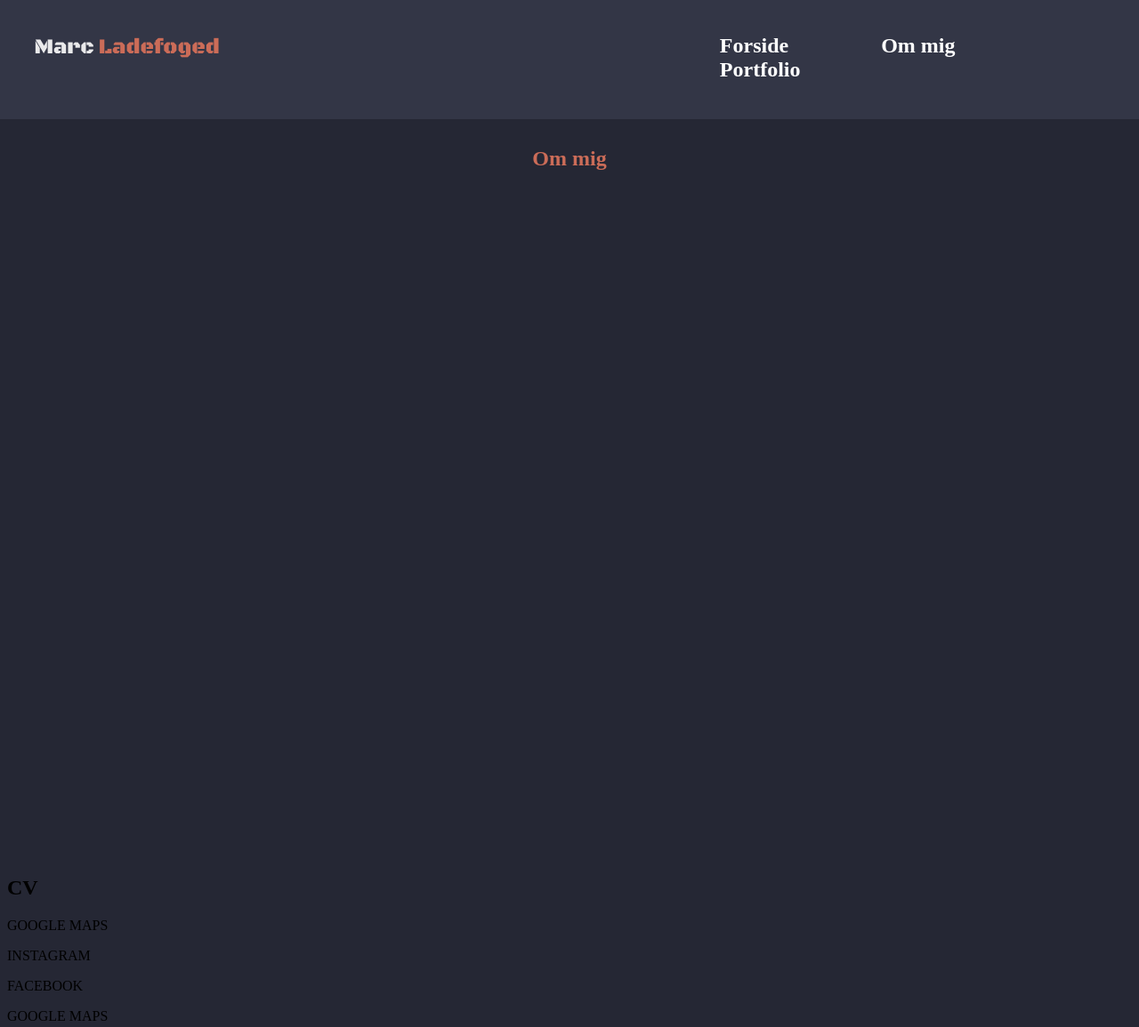
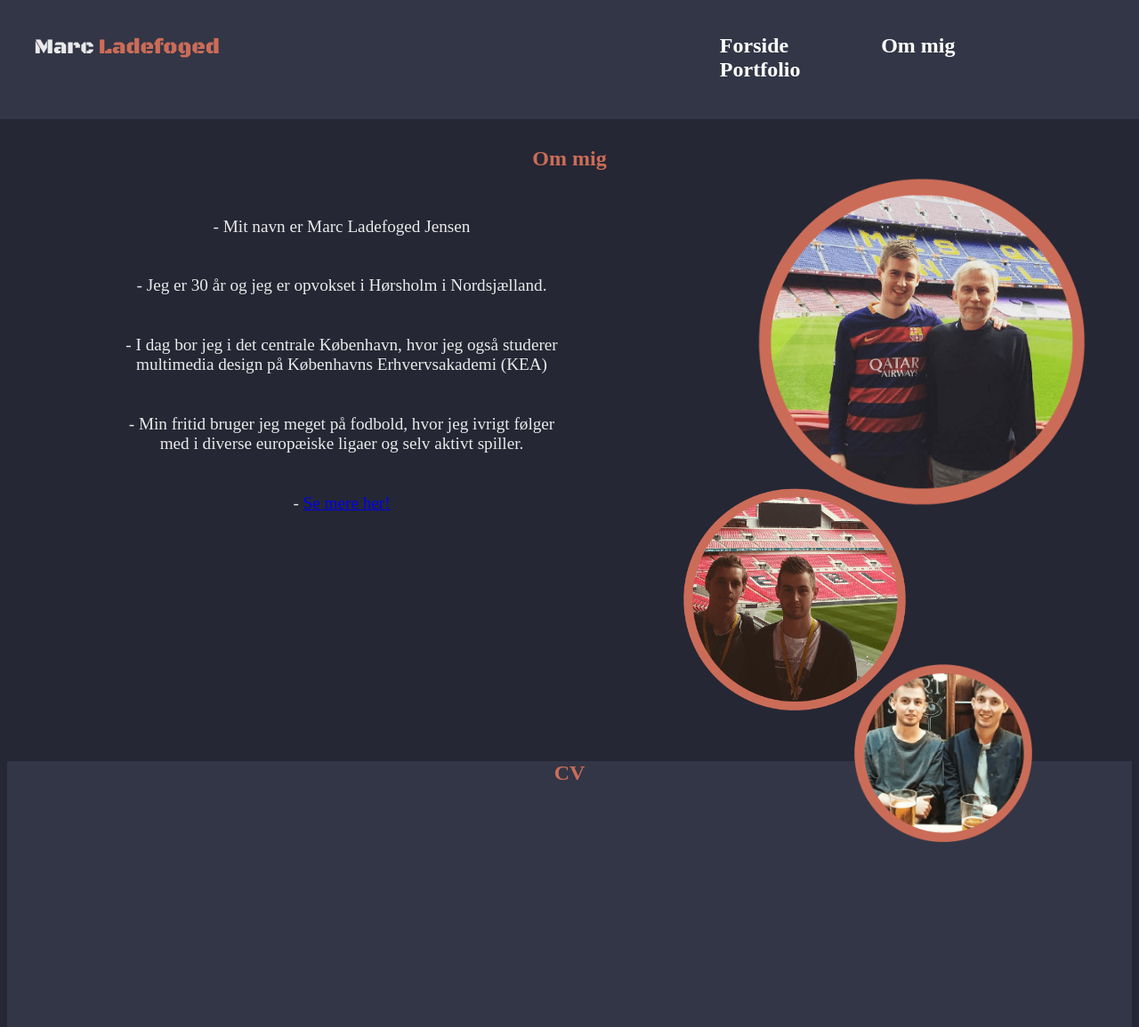
Before and after one commit to marcladefoged/eksamensprojekt, a plain HTML site: page ommig.html in a window 1280 px wide. Shown: the top 1155 px of the page at 89% size. Drawn offline with Linux system fonts and the light colour scheme.

Commit message:
ommig first part done

```diff
--- a/ommig.css
+++ b/ommig.css
@@ -63,13 +63,58 @@ nav a:hover {
     position: relative;
     z-index: 1;
     width: 100vw;
-    height: 100vh;
+    height: 50vw;
     margin-left: -8px;
     margin-top: -20px;
 }
 
 .section_wrapper {
     position: absolute;
+    display: grid;
+    grid-template-columns: 1fr 1fr;
+}
+
+/*KOLONNER*/
+
+#col1 {
+    grid-column-start: 1;
+    grid-column-end: 1;
+}
+
+#col2 {
+    grid-column-start: 2;
+    grid-column-end: 2;
+    margin-left: 5vw;
+    margin-top: 2vw;
+}
+
+#col1 p {
+    color: #eaeaeb;
+    text-align: center;
+    font-size: 1.2rem;
+    margin-left: 10vw;
+    padding: 1vw;
+}
+
+#campnou {
+    width: 400px;
+    height: 400px;
+    margin-left: 10vw;
+    margin-top: -3vw;
+}
+
+#wembley {
+    width: 250px;
+    height: 250px;
+    margin-left: 5vw;
+    margin-top: -4vw;
+}
+
+#pub {
+    width: 200px;
+    height: 200px;
+    margin-left: 20vw;
+    margin-top: -4vw;
 }
 
 #first_section h2 {
@@ -77,7 +122,18 @@ nav a:hover {
     font-size: 1.5rem;
     color: #cb6c58;
     margin-top: 4vw;
+}
 
+#second_section h2 {
+    text-align: center;
+    font-size: 1.5rem;
+    color: #cb6c58;
+    margin-top: 4vw;
+}
+
+#second_section {
+    background-color: #333646;
+    height: 50vw;
 }
 
 footer {
--- a/ommig.html
+++ b/ommig.html
@@ -35,9 +35,33 @@
 
         <div class="section_wrapper">
             <div id="col1">
+                <p>
+                    - Mit navn er Marc Ladefoged Jensen
+                </p>
+                <p>
+                    - Jeg er 30 år og jeg er opvokset i Hørsholm i Nordsjælland.
+                </p>
+                <p>
+                    - I dag bor jeg i det centrale København, hvor jeg også studerer multimedia design på Københavns Erhvervsakademi (KEA)
+                </p>
+                <p>
+                    - Min fritid bruger jeg meget på fodbold, hvor jeg ivrigt følger med i diverse europæiske ligaer og selv aktivt spiller.
+                </p>
+                <p>
+                    - <a href="https://www.instagram.com/marcladefoged/">Se mere her!</a>
+                </p>
 
             </div>
             <div id="col2">
+                <div id="campnou">
+                    <img src="media/campnou.png" alt="campnou">
+                </div>
+                <div id="wembley">
+                    <img src="media/wembley.png" alt="wembley">
+                </div>
+                <div id="pub">
+                    <img src="media/pub.png" alt="pub">
+                </div>
 
             </div>
         </div>
@@ -71,13 +95,6 @@
 
     </section>
 
-    <footer>
-        <p>GOOGLE MAPS</p>
-        <p>INSTAGRAM</p>
-        <p>FACEBOOK</p>
-        <p>GOOGLE MAPS</p>
-
-    </footer>
 </body>
 
 </html>
```
Also changed, not shown: portfolio.html (+0 -7 lines), media/campnou.png (added), media/pub.png (added), media/wembley.png (added).
